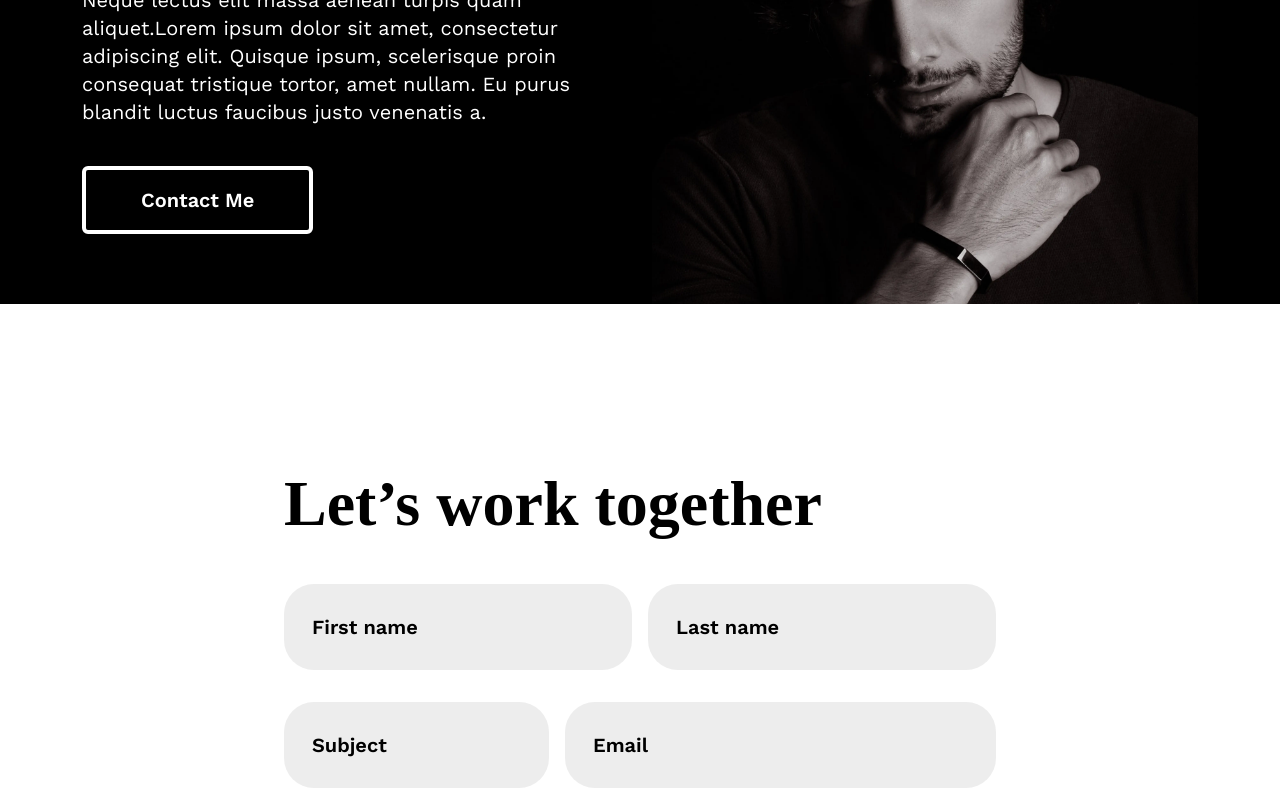
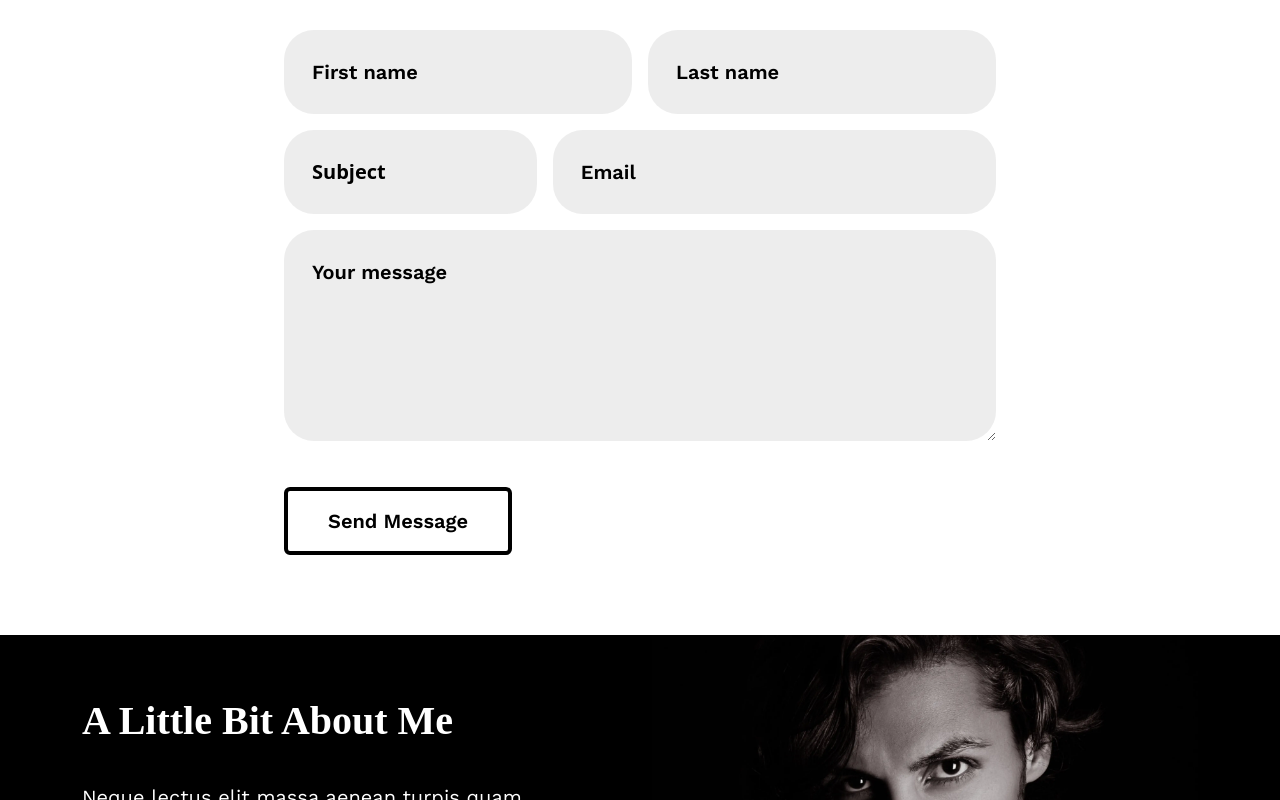
Before and after one commit to Raghav-558/UI-UX-Designer-project, a React (Create React App) app: page / in a window 1280 px wide. Shown: the part 1360-2160 px from the top of the page. Built offline with nearby package versions, Linux system fonts and the light colour scheme; a web font is replaced by a local one.

Commit message:
add btn hover

```diff
--- a/src/App.js
+++ b/src/App.js
@@ -3,7 +3,7 @@ import Cards from './components/comman/Cards';
 import Footer from './components/comman/Footer';
 import Form from './components/comman/Form';
 import Herosection from './components/comman/Herosection';
-import Sectionthird from './components/comman/Sectionthird';
+import Alittlebit from './components/comman/Alittlebit';
 
 function App() {
   return (
@@ -11,9 +11,9 @@ function App() {
       <div>
         <Herosection />
         <Cards />
-        <Sectionthird />
         <Form />
-        <Footer/>
+        <Alittlebit />
+        <Footer />
       </div>
     </>
   );
--- a/src/components/comman/Sectionthird.jsx
+++ b/src/components/comman/Alittlebit.jsx
@@ -1,7 +1,7 @@
 import React from 'react'
 import Image1 from '../assets/images/little-bit-about-me-img.webp'
 
-const Sectionthird = () => {
+const Alittlebit = () => {
     return (
         <div className='bg-black'>
             <div className='max-w-[1140px] mx-auto px-3 '>
@@ -24,4 +24,4 @@ const Sectionthird = () => {
     )
 }
 
-export default Sectionthird
+export default Alittlebit
--- a/src/components/comman/Form.jsx
+++ b/src/components/comman/Form.jsx
@@ -3,21 +3,24 @@ import React from 'react'
 const Form = () => {
     return (
         <div className=''>
-            <div className='max-w-[736px] mx-auto mt-40 px-3 mb-40'>
+            <div className='max-w-[736px] mx-auto mt-20 px-3 mb-20'>
                 <div>
                     <h2 className='text-fs-4xl eczar font-semibold leading-[80px]'>Let’s work together</h2>
                     <form action="">
-                        <div className='gap-4 flex mt-10'>
-                            <input type="text" id='name' className='py-7 text-black bg-opacity-30 rad-30 pl-7 font-semibold text-fs-sm work-sans  bg-customcream w-[360px] outline-none' placeholder='First name'/>
-                            <input type="text" id='name' className='py-7 text-black bg-opacity-30 rad-30 pl-7 font-semibold text-fs-sm work-sans  bg-customcream w-[360px] outline-none' placeholder='Last name'/>
+                        <div className='gap-4 flex mt-8'>
+                            <input type="text" id='name' className='py-7 text-black bg-opacity-30 rad-30 pl-7 font-semibold text-xl work-sans bg-customcream w-[50%] outline-none' placeholder='First name' />
+                            <input type="text" id='name' className='py-7 text-black bg-opacity-30 rad-30 pl-7 font-semibold text-xl work-sans bg-customcream w-[50%] outline-none' placeholder='Last name' />
                         </div>
-                        <div className='gap-4 flex mt-8'>
-                            <input type="subject" id='subject' className='py-7 text-black bg-opacity-30 rad-30 font-semibold text-fs-sm work-sans  pl-7 bg-customcream w-[265px] outline-none' placeholder='Subject' />
-                            <input type="email" id='email' className='py-7 text-black bg-opacity-30 rad-30 font-semibold text-fs-sm work-sans  pl-7 bg-customcream w-[455px] outline-none' placeholder='Email' />
+                        <div className='gap-4 flex mt-4'>
+                            <input type="subject" id='subject' className='py-7 text-black bg-opacity-30 rad-30 font-semibold text-xl work-xl pl-7 bg-customcream w-[37%] outline-none' placeholder='Subject' />
+                            <input type="email" id='email' className='py-7 text-black bg-opacity-30 rad-30 font-semibold text-xl work-sans pl-7 bg-customcream w-[65%] outline-none' placeholder='Email' />
                         </div>
-                        <textarea name="message" id="message" placeholder='Your message' className=' font-semibold text-fs-sm work-sans w-full h-[211px] text-black bg-opacity-30 rad-30 pt-7 pl-7 bg-customcream outline-none mt-8' ></textarea>
-                        <button type='submit' className='py-4 px-10 font-semibold text-fs-sm work-sans border-4 border-black hover:bg-black hover:text-white rounded-md mt-10 '>Send Message</button>
+                        <textarea name="message" id="message" placeholder='Your message' className=' font-semibold text-xl work-sans w-full h-[211px] text-black bg-opacity-30 rad-30 pt-7 pl-7 bg-customcream outline-none mt-4' ></textarea>
+                        <button type='submit' class="work-sans mt-10 font-semibold text-xl rounded-md before:ease relative py-4 px-10 overflow-hidden border-4 border-black text-black transition-all before:absolute before:top-1/2 before:h-0 before:w-64 before:origin-center before:-translate-x-20 before:rotate-45 before:bg-black before:duration-300 hover:text-white hover:shadow-blue-500 hover:before:h-64 hover:before:-translate-y-32">
+                            <span class="relative z-10">Send Message</span>
+                        </button>
                     </form>
+
                 </div>
             </div>
         </div>
```
